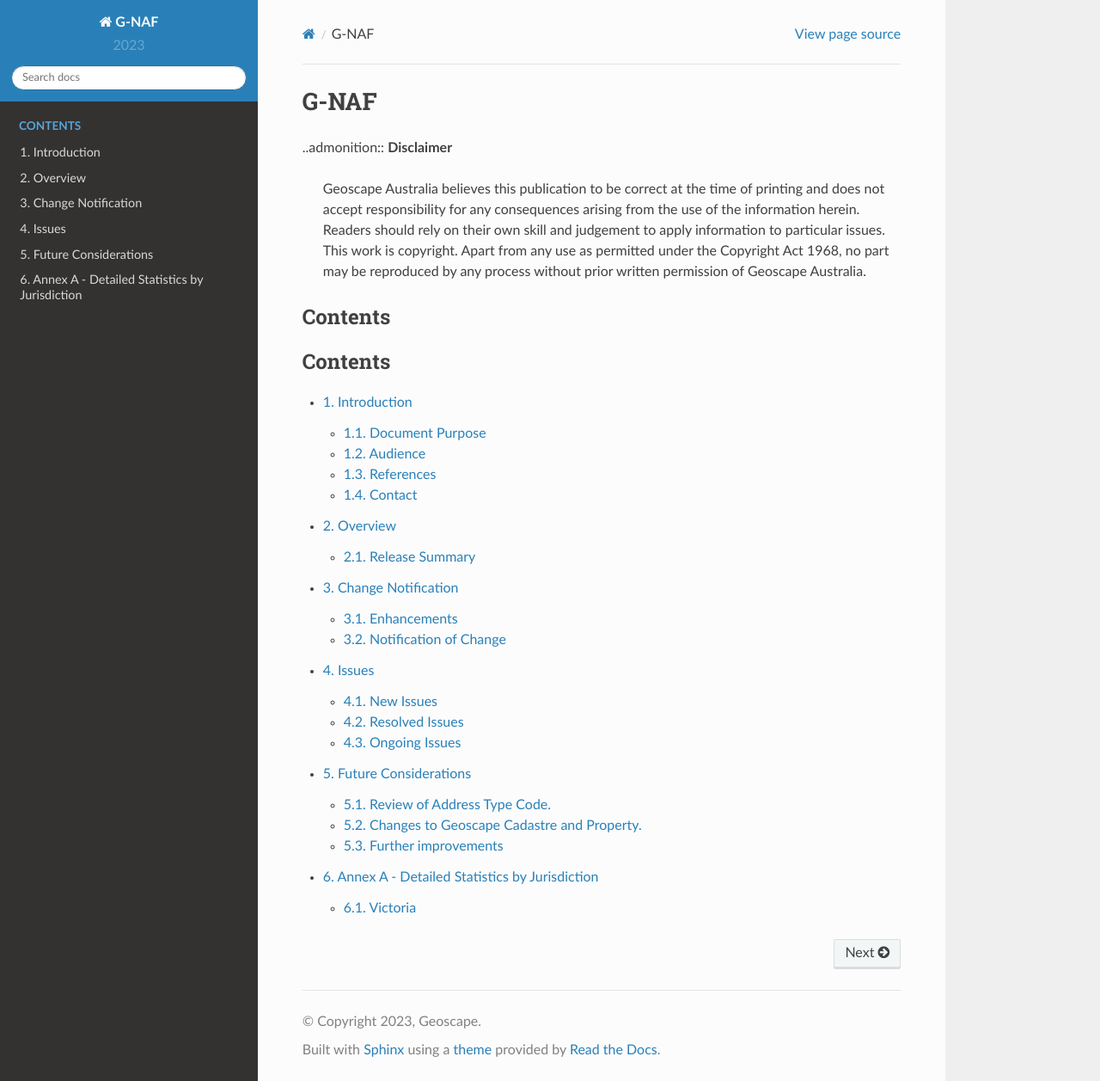
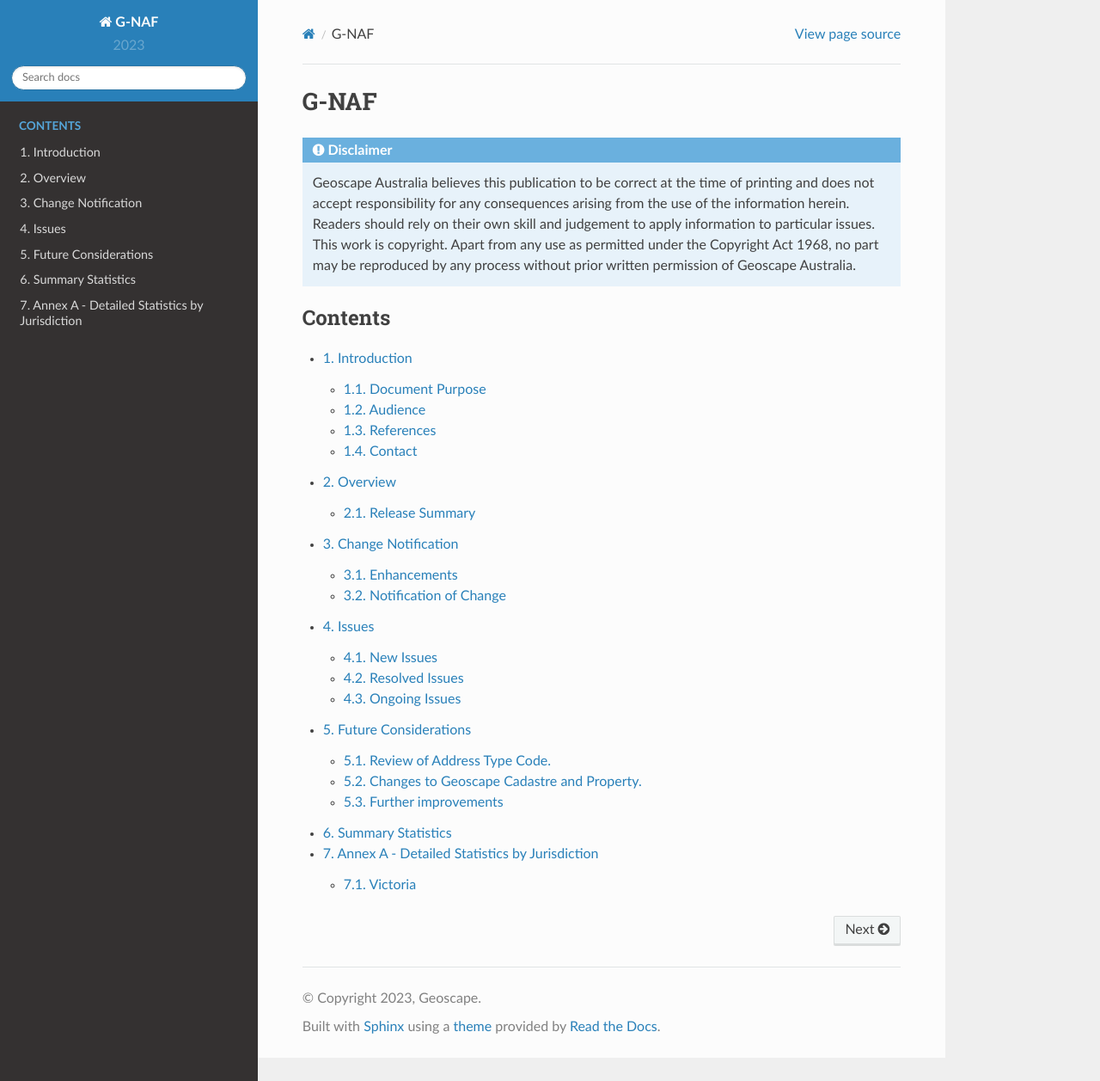
Before and after one commit to geoscape/read-the-docs-trial, a Sphinx documentation site: the page built from docs/source/index.rst, in a window 1280 px wide and 1257 px high. Shown: the whole window at 86% size. Built offline with Sphinx 7.4.7 and the Read the Docs theme 2.0.0, drawn with Linux system fonts in a browser that asks for light colours.

Commit message:
toc fixes and disclaimer fixes

```diff
--- a/docs/source/annex.rst
+++ b/docs/source/annex.rst
@@ -4,6 +4,7 @@
 
 The following tables show the changes that occur to principal only addresses between the new release (May 2023) and the previous release (February 2023) for each jurisdiction. The table shows information on the change in the two far-right columns, one shows the count difference between two releases (No of Addresses) and the other the percentage of change based on the total of all principal addresses (Address %). The statistics below do not include “retired” addresses (i.e. Confidence = -1).
 
+--------
 Victoria
 --------
 
--- a/docs/source/disclaimer.rst
+++ b/docs/source/disclaimer.rst
@@ -1,4 +1,4 @@
-..admonition:: **Disclaimer**
+.. admonition:: **Disclaimer**
 
     | Geoscape Australia believes this publication to be correct at the time of printing and does not accept responsibility for any consequences arising from the use of the information herein. Readers should rely on their own skill and judgement to apply information to particular issues.
     | This work is copyright. Apart from any use as permitted under the Copyright Act 1968, no part may be reproduced by any process without prior written permission of Geoscape Australia.
--- a/docs/source/index.rst
+++ b/docs/source/index.rst
@@ -1,10 +1,9 @@
+=====
 G-NAF
-===================================
+=====
 
 .. include:: disclaimer.rst
 
-Contents
---------
 
 .. toctree::
    :caption: Contents
@@ -18,4 +17,5 @@
    change_notification
    issues
    future_considerations
+   summary_statistics
    annex
```
